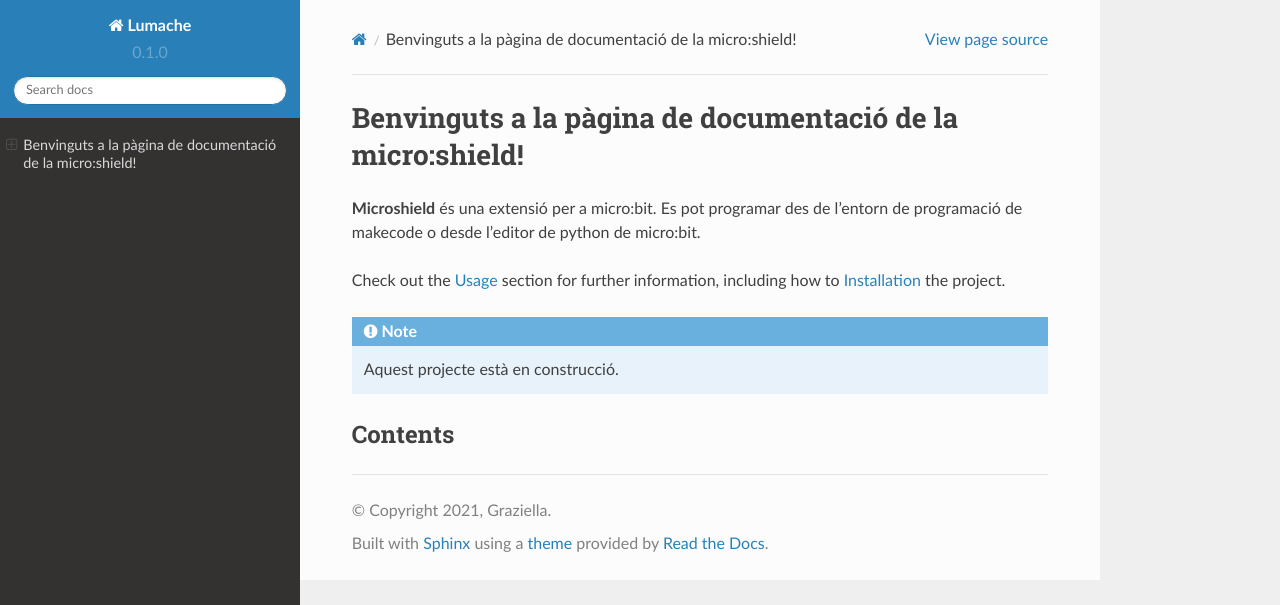
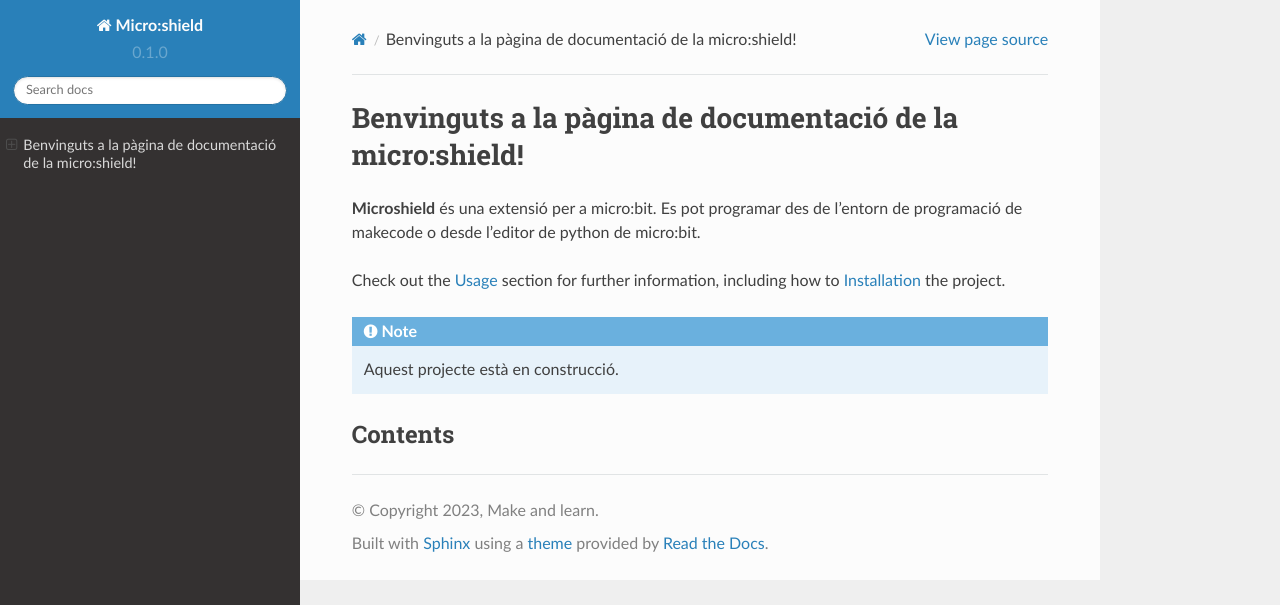
Before and after one commit to MakeAndLearn/micro-shield, a Sphinx documentation site: the page built from docs/source/index.rst, in a window 1280 px wide. Shown: the top 605 px of the page. Built offline with Sphinx 7.4.7 and the Read the Docs theme 2.0.0, drawn with Linux system fonts in a browser that asks for light colours; pages that are not in the unit, such as notebooks, are missing from menus.

Commit message:
Update conf.py

```diff
--- a/docs/source/conf.py
+++ b/docs/source/conf.py
@@ -2,9 +2,9 @@
 
 # -- Project information
 
-project = 'Lumache'
-copyright = '2021, Graziella'
-author = 'Graziella'
+project = 'Micro:shield'
+copyright = '2023, Make and learn'
+author = 'Equip M&L'
 
 release = '0.1'
 version = '0.1.0'
```
